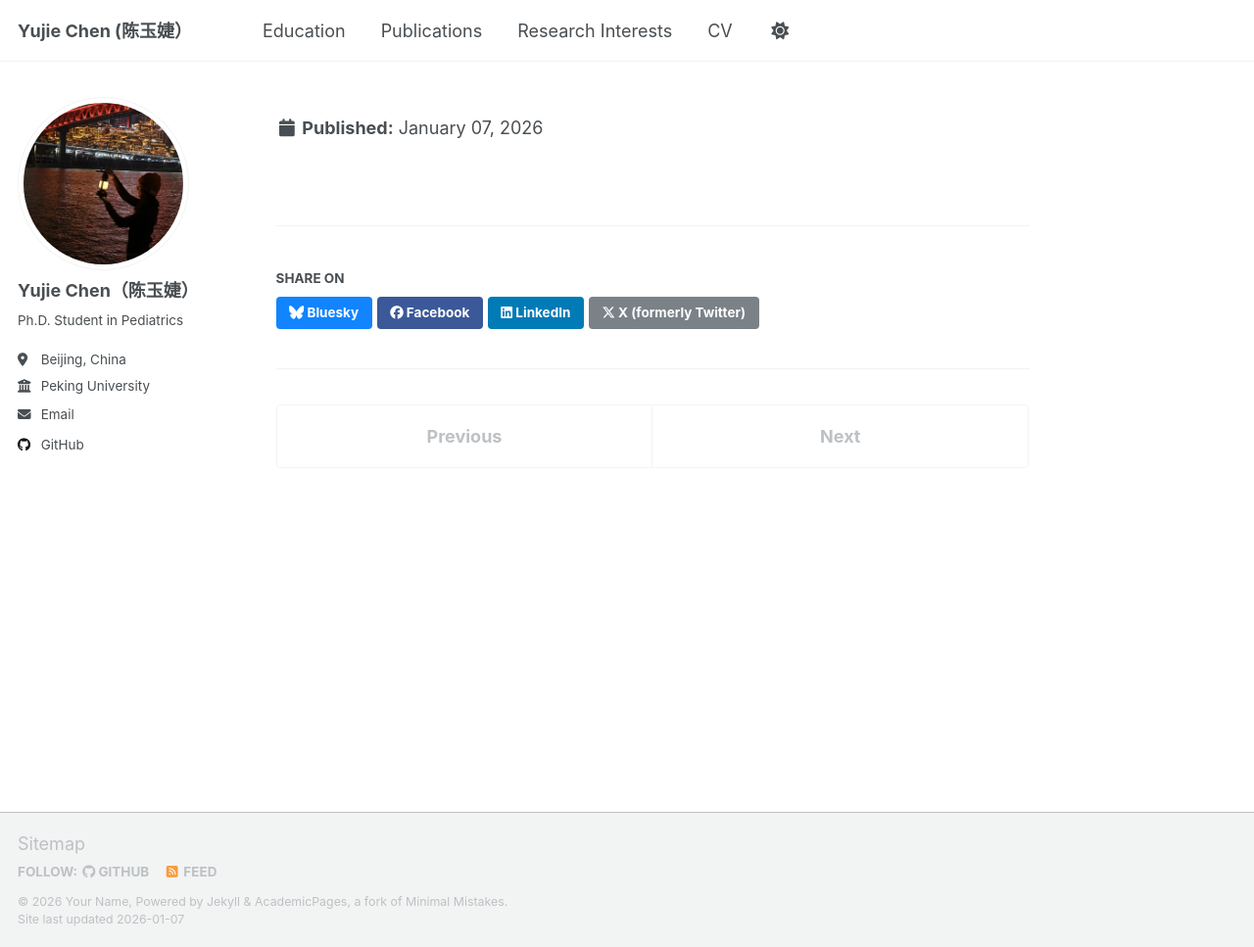
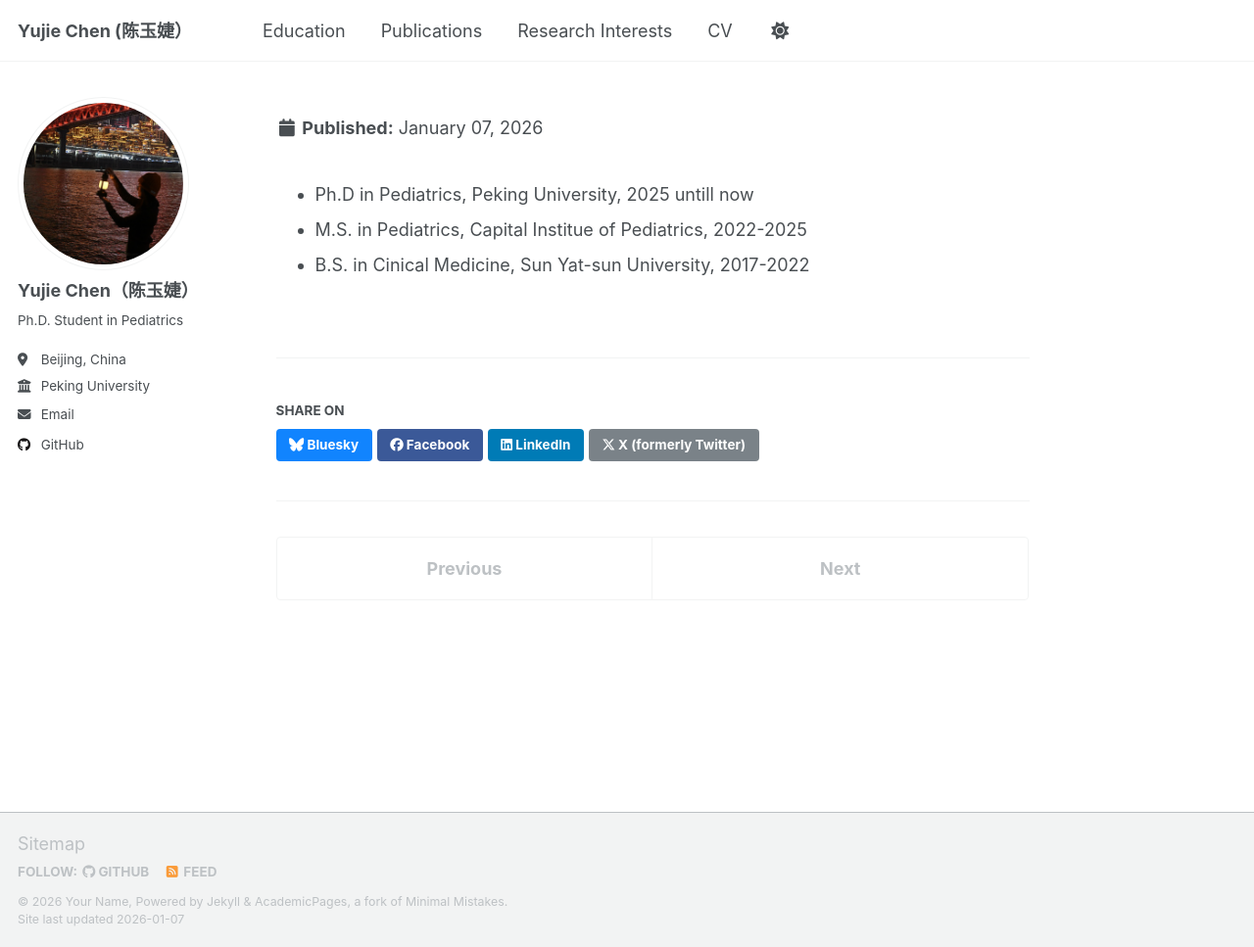
Before and after one commit to yujie7799/yujie7799.github.io, a Jekyll site: the page built from _portfolio/portfolio-1.md, in a window 1280 px wide and 967 px high. Shown: the whole window at 98% size. Built offline with Jekyll 4.4.1, drawn with Linux system fonts in a browser that asks for light colours; a script that is not in the unit is left out; part of the change alters nothing that is shown.

```diff
--- a/_portfolio/portfolio-1.md
+++ b/_portfolio/portfolio-1.md
@@ -1,5 +1,11 @@
 ---
+permalink: /
+title: ""
+author_profile: true
+redirect_from:
+  - /portfolio/
+---
+
 * Ph.D in Pediatrics, Peking University, 2025 untill now
 * M.S. in Pediatrics, Capital Institue of Pediatrics, 2022-2025
 * B.S. in Cinical Medicine, Sun Yat-sun  University, 2017-2022
----
```
